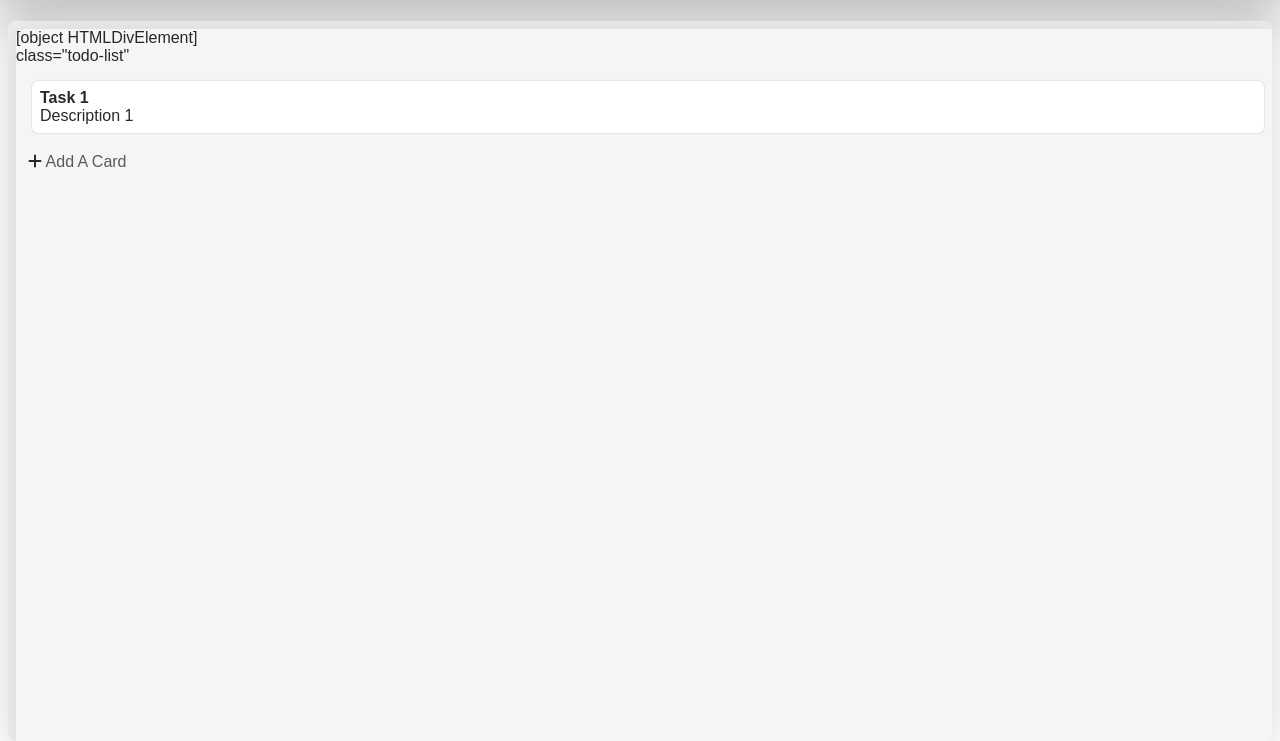
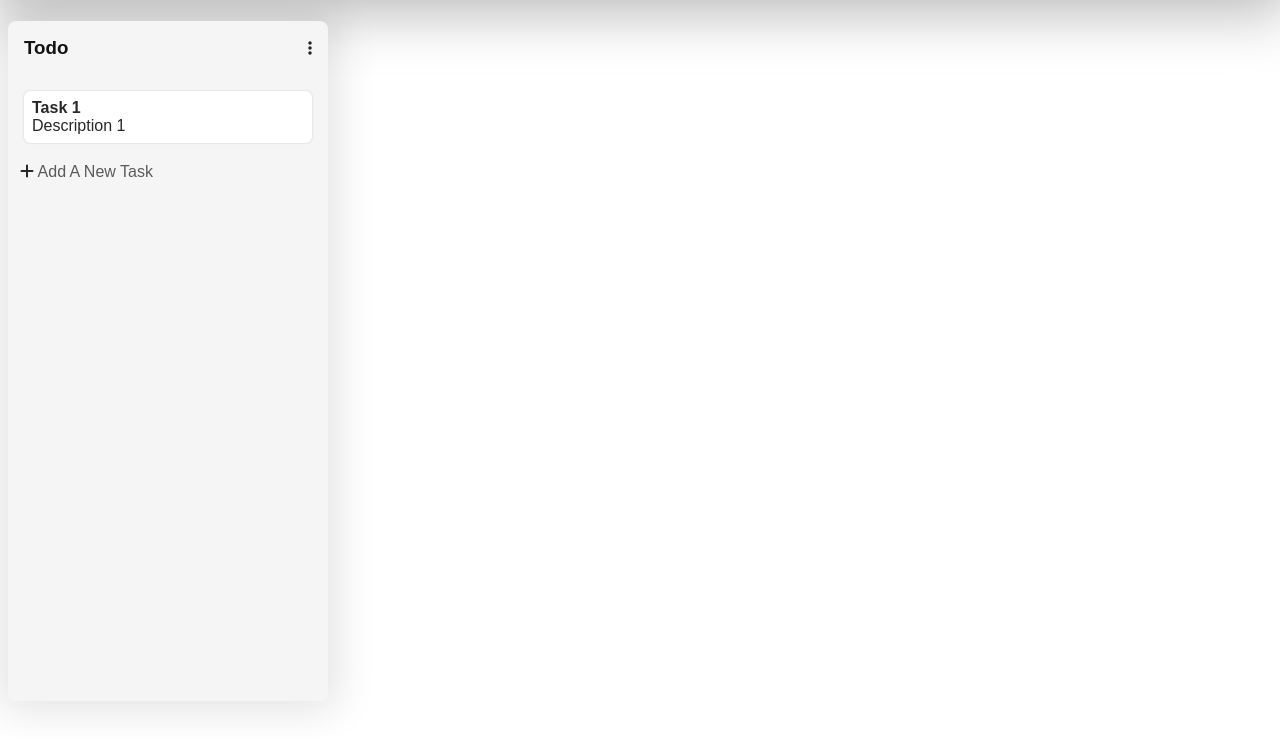
Before and after one commit to mahmutyoung/task-manager, a website: page index.html in a window 1280 px wide. Shown: the part 63-804 px from the top of the page. Drawn offline with Linux system fonts and the light colour scheme.

Commit message:
refactored

```diff
--- a/index.html
+++ b/index.html
@@ -32,11 +32,10 @@
 
     </main>
     <script src="utils.js"></script>
-    <script src="listHeader.js"></script>
-    <script src="form.js"></script>
-
-    <script src="listItem.js"></script>
-    <script src="list.js"></script>
+    <script src="ListHeader.js"></script>
+    <script src="Form.js"></script>
+    <script src="ListItem.js"></script>
+    <script src="List.js"></script>
     <script src="main.js"></script>
 
 </body>
--- a/list.js
+++ b/list.js
@@ -7,11 +7,13 @@ const List = (status, tasks) => {
     return acc + curr;
   });
   const header = ListHeader(status);
-  listHTML += `<p onclick="toggleFormVisibility()" class="addCard"><i class="fa-solid fa-plus"></i> Add A Card</p>`;
-  uListHTML = `<ul> class="${status}-list" ${listHTML}</ul>`;
+  console.log(header);
+  listHTML += `<p onclick="toggleFormVisibility()" class="addCard"><i class="fa-solid fa-plus"></i> Add A New Task</p>`;
+  uListHTML = `<ul class="${status}-list">  ${listHTML}</ul>`;
   return `
-  <div class="${status}-list col-container">
-  ${header}${uListHTML}
+  <div class="${status}-list ">
+  ${header}
+  ${uListHTML}
   </div>
   `;
 };
--- a/listHeader.js
+++ b/listHeader.js
@@ -1,14 +1,9 @@
 const ListHeader = (status) => {
-  const listHeader = document.createElement('div');
+  //const listHeader = document.createElement('div');
   const listName = capitalizeFirstLetter(status);
+  console.log(listName);
 
-  listHeader.innerHTML = `
-  <div class="list__header">
-    <h3>${listName} </h3>
-     <i class="fa-solid fa-ellipsis-vertical align-right"></i>
-  </div>
-  `;
-  return listHeader;
+  return `<div class="list__header"><h3>${listName} </h3><i class="fa-solid fa-ellipsis-vertical align-right"></i></div>`;
 };
 
 function capitalizeFirstLetter(str) {
--- a/main.js
+++ b/main.js
@@ -8,10 +8,10 @@ const Board = () => {
   const todoList = List('todo', tasks);
 
   board.classList.add('board');
-  board.id = 'board';
+
   console.log(board);
   //board.appendChild(todoList);
-  board.innerHTML = `<div class="todo col-container" id="todo">${todoList}</div>`;
+  board.innerHTML = `<div class="list-container">${todoList}</div>`;
   console.log(board);
   document.body.insertBefore(board, document.getElementsByTagName('script')[1]);
   //return board;
--- a/style.css
+++ b/style.css
@@ -1,9 +1,10 @@
 *{
-    padding: 0px;
-    margin:0px;
+    margin: 0;
+    padding: 0;
     box-sizing: border-box;
     color:rgb(40, 40, 40);
     font-family: 'Poppins', sans-serif;
+
 
 }
 
@@ -55,13 +56,6 @@ button{
     border-radius: 4px;
 
 }
-.board{
-    width: 100%;
-    height: 80vh;
-    display: flex;
-    padding-top:16px;
-    justify-content: right;
-}
 h1{
     padding:16px;
     z-index: 10;
@@ -69,6 +63,13 @@ h1{
     background-color:rgb(12, 126, 248) ;
     box-shadow: 0 4px 60px 10px rgba(0, 0, 0, 0.29);
 }
+.board{
+    width: 100%;
+    display: flex;
+    padding-top:16px;
+
+}
+
 .list__header{
     display: flex;
     padding-right:16px;
@@ -78,31 +79,21 @@ h1{
 
 }
 
-.todo .list__header {
-    border-bottom:3px solid rgb(73, 118, 255) ;
-}
-
 h3{
     color: rgb(19, 19, 19);
     padding: 16px;
     border-radius: 8px 8px 0 0;;
 }
 
-.col-container{
-    width: 100%;
-    height: 90vh;
+.list-container{
+    width: 25%;
+    height: 85vh;
     margin :8px;
     border-radius: 8px;
     background-color: rgb(245, 245, 245);
     box-shadow: 0 0 40px 10px rgba(0, 0, 0, 0.109);
 }
-.todo{
 
-    overflow-x: hidden;
-    overflow-y: auto;
-    align-items: center;
-    flex-direction: column;
-}
 
 ul{
     list-style: none;
```
